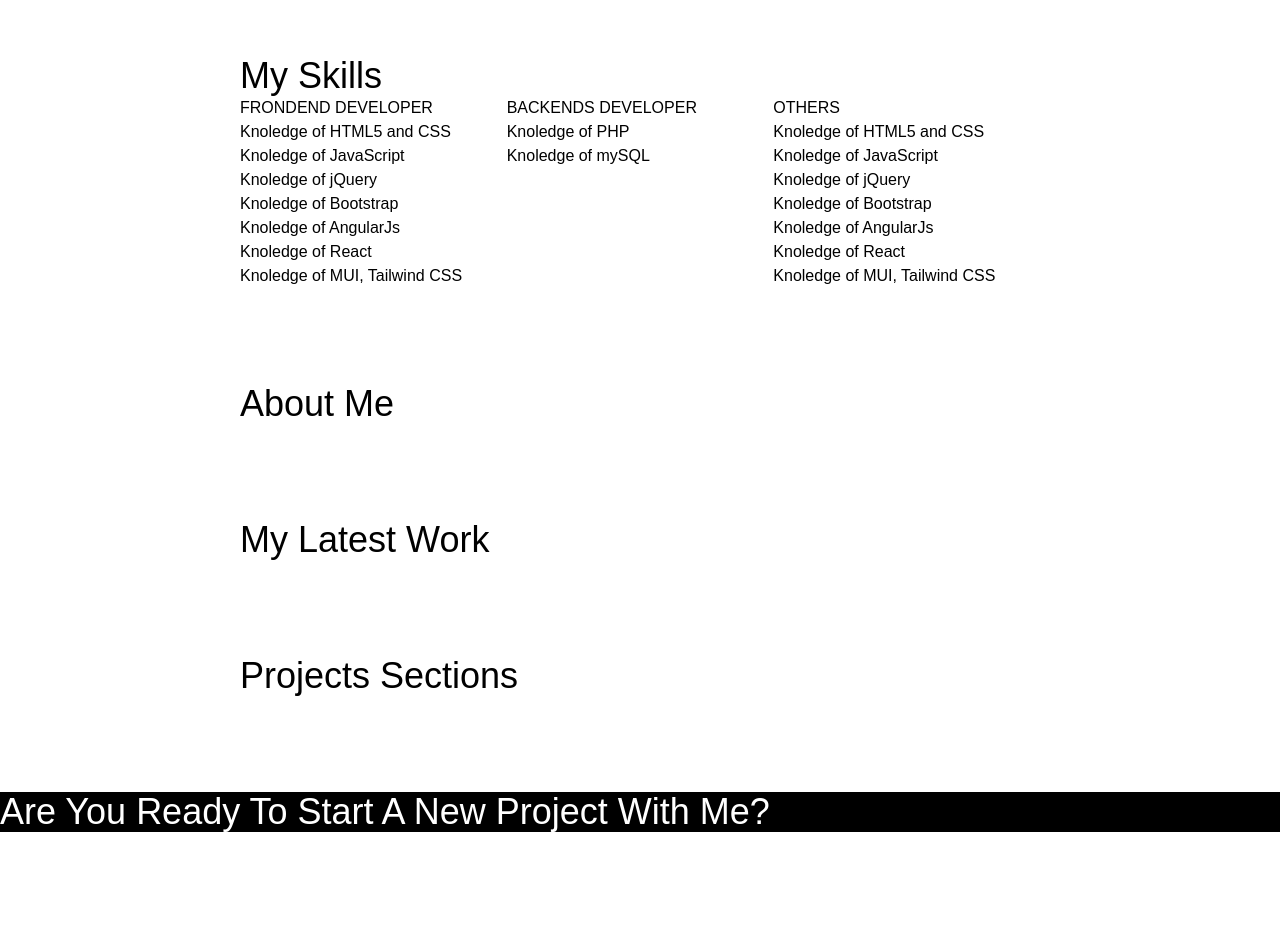
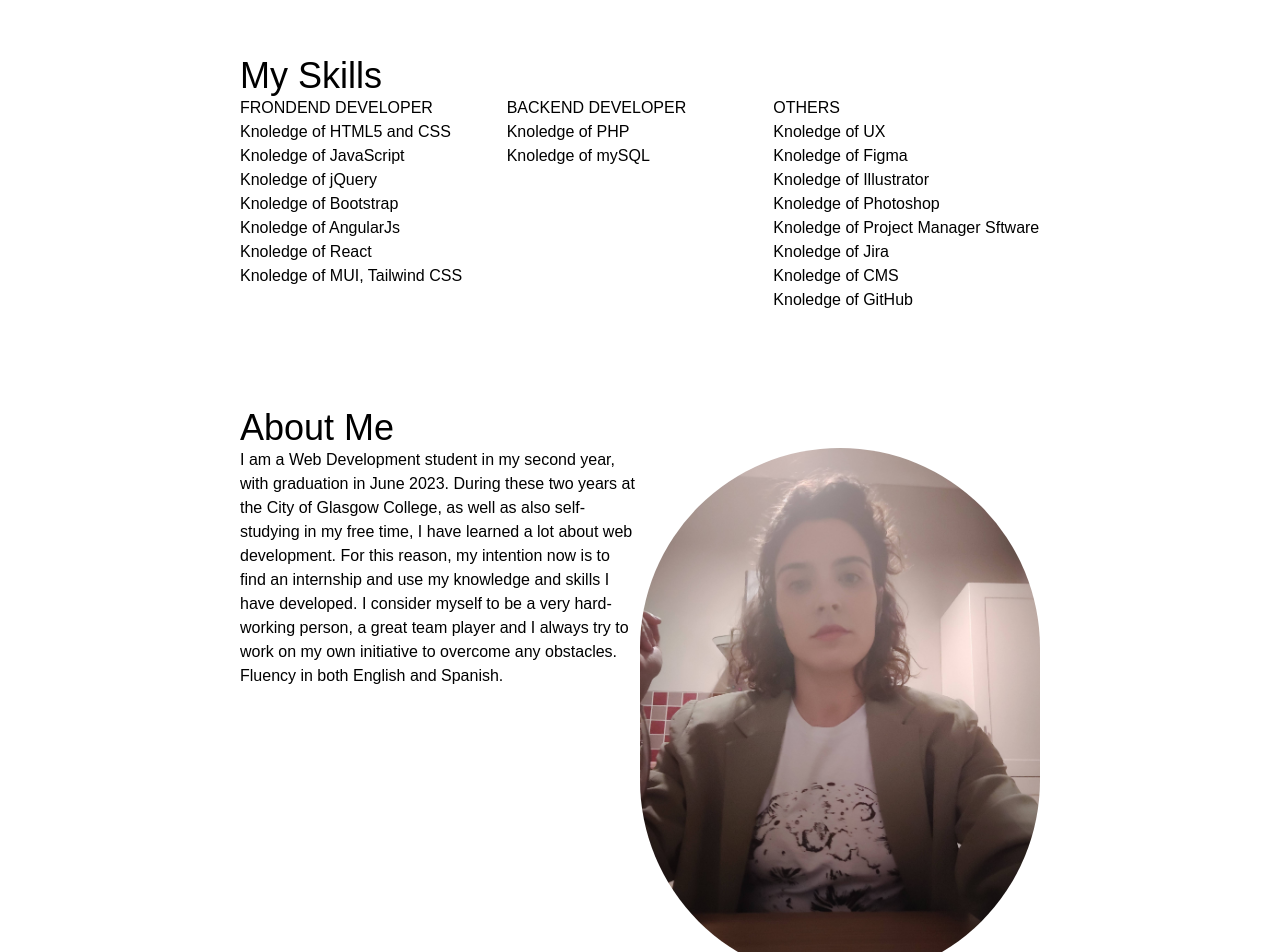
Before and after one commit to IsabelTizon/react-portfolio, a Next.js app: page / in a window 1280 px wide. Shown: the part 760-1712 px from the top of the page. Before the commit the page ends 1592 px from the top, so only its background shows below. Built offline with nearby package versions, Linux system fonts and the light colour scheme.

Commit message:
mistake in the name of the array fixed, structure of the sections

```diff
--- a/src/app/page.js
+++ b/src/app/page.js
@@ -1,8 +1,9 @@
 import {
 	myfrontendSkills,
 	mybackendSkills,
-	othersSkill,
+	myOtherSkills,
 } from "../components/skills";
+import Image from "next/image";
 
 export const metadata = {
 	title: "About",
@@ -24,6 +25,7 @@ export default function About() {
 					view portfolio
 				</button>
 			</div>
+
 			{/* My skills */}
 			<div className="mt-24 mx-1 md:mx-[15rem] lg:mx-30 xl:mx-70">
 				<h2 className="text-black text-[40px] md:text-4xl lg:text-4xl capitalize">
@@ -47,7 +49,7 @@ export default function About() {
 					</div>
 					<div className="grid-cols-1 md:grid-cols-2 lg:grid-cols-3 xl:grid-cols-3 w-full md:w-6/12 lg:w-4/12 xl:w-4/12">
 						<h3 className="text-black uppercase">
-							backendS developer
+							backend developer
 						</h3>
 						<div className="">
 							<ul>
@@ -63,7 +65,7 @@ export default function About() {
 						<h3 className="text-black uppercase">Others</h3>
 						<div>
 							<ul>
-								{myfrontendSkills.map((othersSkill) => (
+								{myOtherSkills.map((othersSkill) => (
 									<li key={othersSkill.id}>
 										Knoledge of {othersSkill.name}
 									</li>
@@ -73,17 +75,48 @@ export default function About() {
 					</div>
 				</div>
 			</div>
+
 			{/* About me */}
 			<div className="mt-24 mx-1 md:mx-[15rem] lg:mx-30 xl:mx-70">
+				<div className="flex flex-col justify-center">
 					<h2 className="text-black text-[40px] md:text-4xl lg:text-4xl capitalize">
 						about me
 					</h2>
+					<div className="flex flex-row grid-cols-1 md:grid-cols-2">
+						<p className="w-full">
+							I am a Web Development student in my second
+							year, with graduation in June 2023. During
+							these two years at the City of Glasgow
+							College, as well as also self-studying in my
+							free time, I have learned a lot about web
+							development. For this reason, my intention now
+							is to find an internship and use my knowledge
+							and skills I have developed. I consider myself
+							to be a very hard-working person, a great team
+							player and I always try to work on my own
+							initiative to overcome any obstacles. Fluency
+							in both English and Spanish.
+						</p>
+						<div className="w-full">
+							<Image
+								src="/img/perfil-photo.jpg"
+								width={500}
+								height={500}
+								alt="Picture of the author"
+								className="rounded-full"
+							/>
 						</div>
+					</div>
+				</div>
+			</div>
+
 			{/* My latest Work */}
-			<div className="mt-24 mx-1 md:mx-[15rem] lg:mx-30 xl:mx-70">
+			<div className="mt-24 bg-[#ecf2f9]">
+				<div className="mx-1 md:mx-[15rem] lg:mx-30 xl:mx-70">
 					<h2 className="text-black text-[40px] md:text-4xl lg:text-4xl capitalize">
 						my latest work
 					</h2>
+				</div>
 			</div>
 			{/* Project's sections */}
 			<div className="mt-24 mx-1 md:mx-[15rem] lg:mx-30 xl:mx-70">
@@ -92,10 +125,14 @@ export default function About() {
 				</h2>
 			</div>
 			{/* Are You Ready To Start New Project With Me? */}
+			<div className="mt-24 bg-gray-900 ">
+				<div className="flex justify-center">
 					<div className="mt-24 mx-full">
-				<h2 className="text-white bg-black text-[40px] md:text-4xl lg:text-4xl capitalize">
+						<h2 className="text-white  text-[40px] md:text-4xl lg:text-4xl capitalize">
 							are you ready to start a new project with me?
 						</h2>
+					</div>
+				</div>
 			</div>
 		</main>
 		// <main className="flex min-h-screen flex-col items-center justify-between p-24">
```
Lines whose indentation alone changed are shown as unchanged.
